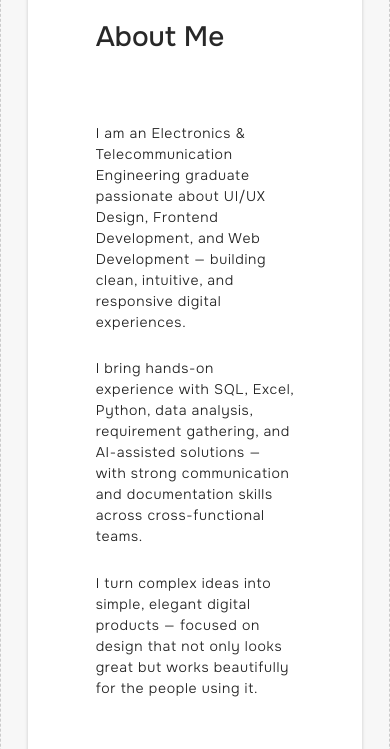
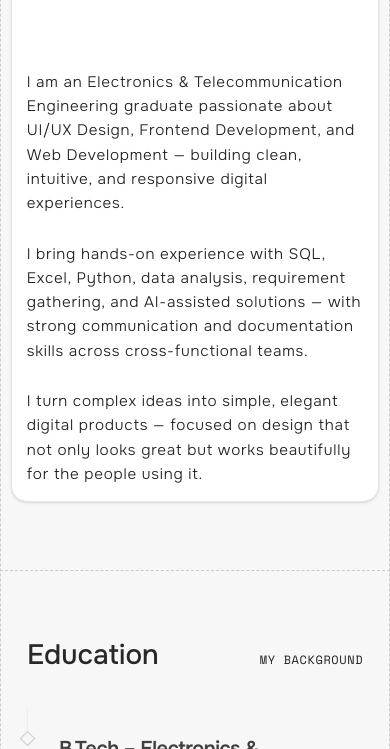
Before and after one commit to manthan270/Portfolio-, a React (Vite) app: page / in a window 390 px wide. Shown: the part 741-1490 px from the top of the page. Built offline with nearby package versions, Linux system fonts and the light colour scheme.

Commit message:
style: fix mobile responsiveness in About Me section

```diff
--- /dev/null
+++ b/src/components/AboutMe.css
@@ -0,0 +1,23 @@
+.about-container {
+max-width: 900px;
+width: 90%;
+margin: 0 auto;
+padding: 20px;
+}
+
+.about-text {
+font-size: 1rem;
+line-height: 1.7;
+}
+
+@media (max-width: 768px) {
+.about-container {
+width: 95%;
+padding: 15px;
+}
+
+.about-text {
+font-size: 0.95rem;
+line-height: 1.6;
+}
+}
--- a/src/components/AboutMe.jsx
+++ b/src/components/AboutMe.jsx
@@ -1,28 +1,29 @@
 import { motion } from 'motion/react';
 import { Typography } from './ui/Typography';
+import './AboutMe.css';
 
 export default function AboutMe() {
     return (
-        <section className="px-4 py-6">
+        <section className="py-6">
             <motion.div
                 initial={{ opacity: 0, y: 20 }}
                 whileInView={{ opacity: 1, y: 0 }}
                 viewport={{ once: true }}
                 transition={{ duration: 0.6 }}
-                className="max-w-4xl mx-auto bg-card border border-border/50 rounded-2xl p-6 md:p-8 shadow-sm"
+                className="about-container bg-card border border-border/50 rounded-2xl shadow-sm"
             >
                 <div className="flex items-baseline mb-6 md:mb-8">
                     <Typography variant="h3">About Me</Typography>
                 </div>
 
                 <div className="flex flex-col gap-4 text-muted-foreground">
-                    <Typography variant="body">
+                    <Typography variant="body" className="about-text">
                         I am an Electronics & Telecommunication Engineering graduate passionate about UI/UX Design, Frontend Development, and Web Development — building clean, intuitive, and responsive digital experiences.
                     </Typography>
-                    <Typography variant="body">
+                    <Typography variant="body" className="about-text">
                         I bring hands-on experience with SQL, Excel, Python, data analysis, requirement gathering, and AI-assisted solutions — with strong communication and documentation skills across cross-functional teams.
                     </Typography>
-                    <Typography variant="body">
+                    <Typography variant="body" className="about-text">
                         I turn complex ideas into simple, elegant digital products — focused on design that not only looks great but works beautifully for the people using it.
                     </Typography>
                 </div>
```
